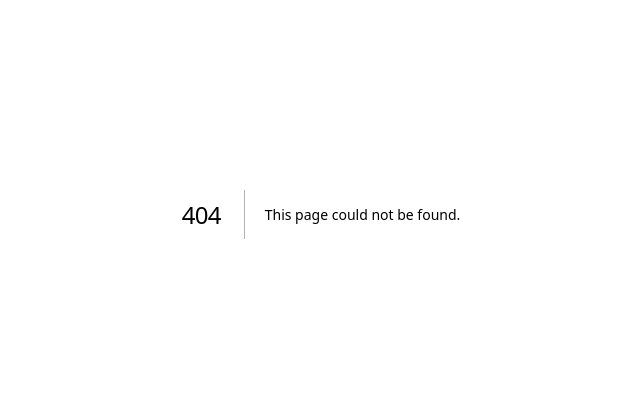
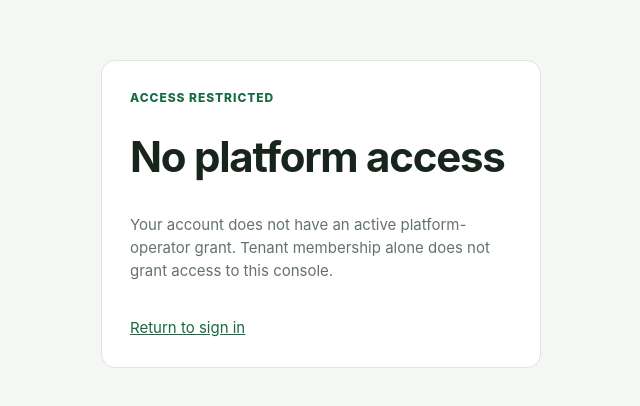
Before and after one commit to learninghub44/kenya-multitenant-commerce-docs, a Next.js app in the folder apps/platform-admin/: page /access-denied in a window 1280 px wide. Before the commit this address had no page. Shown: the part 186-592 px from the top of the page, without its empty margins (319-959 px from the left). Built offline with nearby package versions, Linux system fonts and the light colour scheme.

Commit message:
feat(platform-admin): scaffold isolated MFA-gated operations app

```diff
--- /dev/null
+++ b/apps/platform-admin/app/access-denied/page.tsx
@@ -0,0 +1,9 @@
+import Link from "next/link";
+
+export default function AccessDeniedPage() {
+  return <main className="admin-login"><section className="panel stack">
+    <p className="admin-kicker">Access restricted</p><h1>No platform access</h1>
+    <p className="muted">Your account does not have an active platform-operator grant. Tenant membership alone does not grant access to this console.</p>
+    <Link href="/login">Return to sign in</Link>
+  </section></main>;
+}
```
